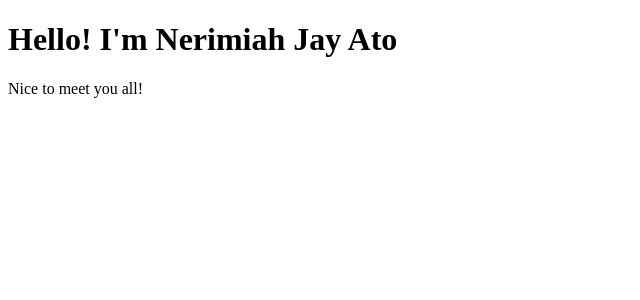
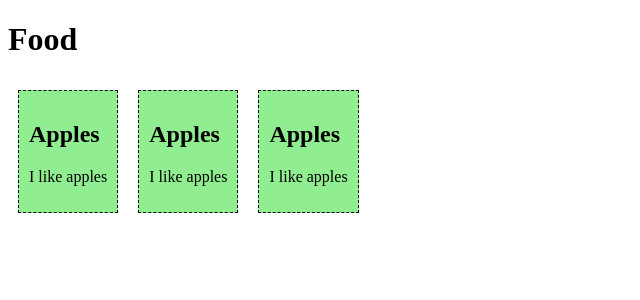
Before and after one commit to mythoneri/webprog-mi231-vuejs, a Vue app in the folder vue-project/: page / in a window 1280 px wide. Shown: the top 300 px of the page, without its empty margins (0-640 px from the left). Built offline with nearby package versions, Linux system fonts and the light colour scheme.

Commit message:
vue components

```diff
--- a/vue-project/src/App.vue
+++ b/vue-project/src/App.vue
@@ -1,8 +1,18 @@
+<template>
+  <h1>Food</h1>
+  <food-item/>
+  <food-item/>
+  <food-item/>
+</template>
+
 <script></script>
 
-<template>
-<h1>Hello! I'm Nerimiah Jay Ato</h1>
-<p>Nice to meet you all!</p>
-</template>
-
-<style></style>
+<style>
+  #app > div {
+        border: dashed black 1px;
+        display: inline-block;
+        margin: 10px;
+        padding: 10px;
+        background-color: lightgreen;
+    }
+</style>
--- /dev/null
+++ b/vue-project/src/components/FoodItem.vue
@@ -0,0 +1,19 @@
+<template>
+    <div>
+        <h2>{{ name }}</h2>
+        <p>{{ message }}</p>
+    </div>
+</template>
+
+<script>
+export default {
+    data() {
+        return {
+            name: 'Apples',
+            message: 'I like apples'
+        }
+    }
+};
+</script>
+
+<style></style>
```
Also changed, not shown: vue-project/src/main.js (+7 -1 lines).
